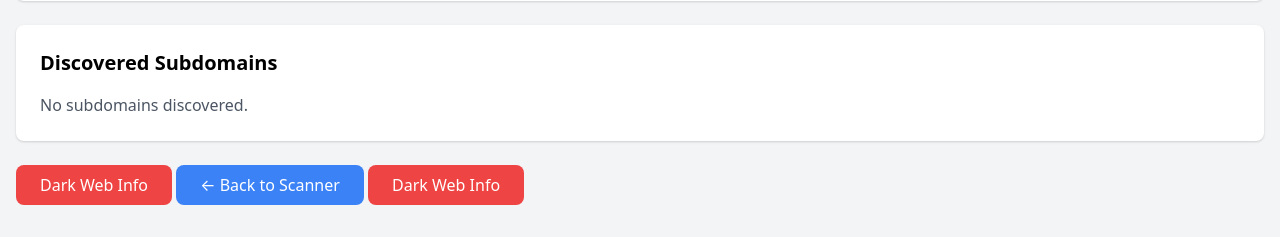
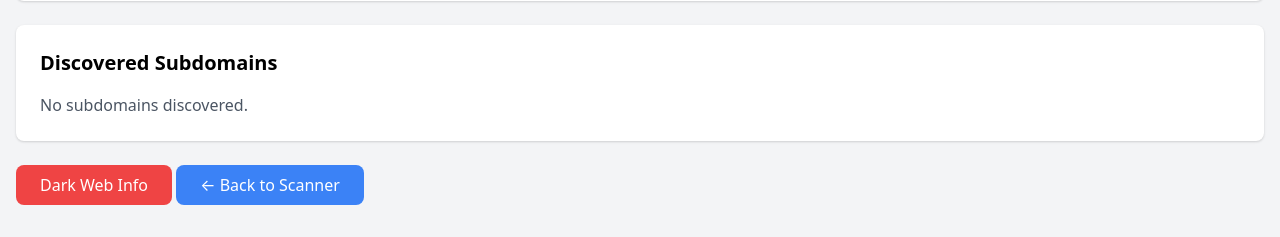
Before and after one commit to Jason-Van-de-Berckt-student-ap/SecurityProjectAp, a Flask app: template project/templates/results.html in a window 1280 px wide. Shown: the part 739-976 px from the top of the page. Run offline with Flask 3, Linux system fonts and the light colour scheme; the template is opened without the code that fills it, so the values that code supplies are empty.

Commit message:
Bugfix darweb

```diff
--- a/project/templates/results.html
+++ b/project/templates/results.html
@@ -268,9 +268,6 @@
                 <a href="/" class="bg-blue-500 text-white px-6 py-2 rounded-lg hover:bg-blue-600 inline-block">
                     ← Back to Scanner
                 </a>
-                <a href="/darkweb" class="bg-red-500 text-white px-6 py-2 rounded-lg hover:bg-red-600 inline-block">
-                    Dark Web Info
-                </a>
             {% endif %}
         </div>
     </div>
```
